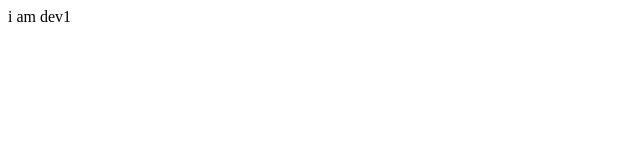
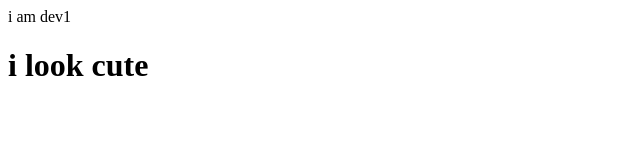
Before and after one commit to ThetHmueUit/Day2, a plain HTML site: page index.html in a window 1280 px wide. Shown: the whole page, without its empty margins (0-640 px from the left). Drawn offline with Linux system fonts and the light colour scheme.

Commit message:
dev2 commit

```diff
--- a/index.html
+++ b/index.html
@@ -1,3 +1,4 @@
 <html>
     <header>i am dev1</header>
+    <h1>i look cute</h1>
 </html>
```
